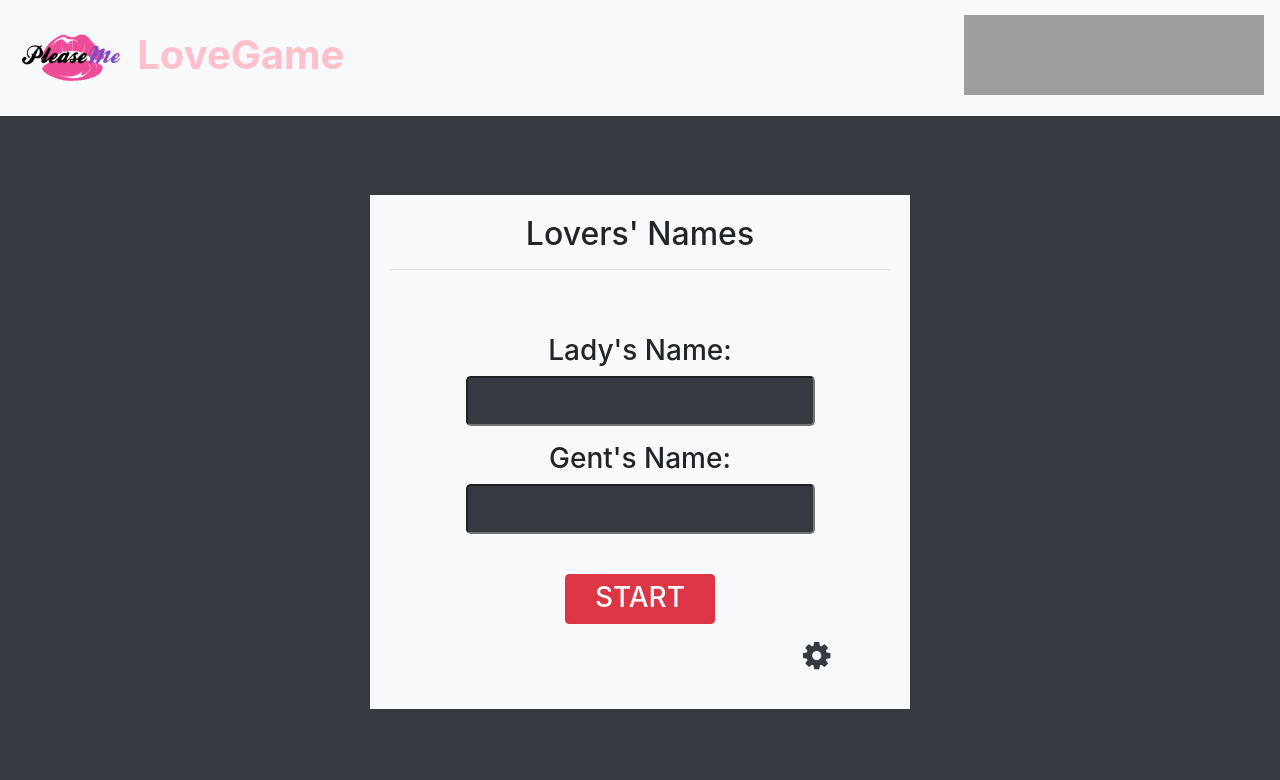
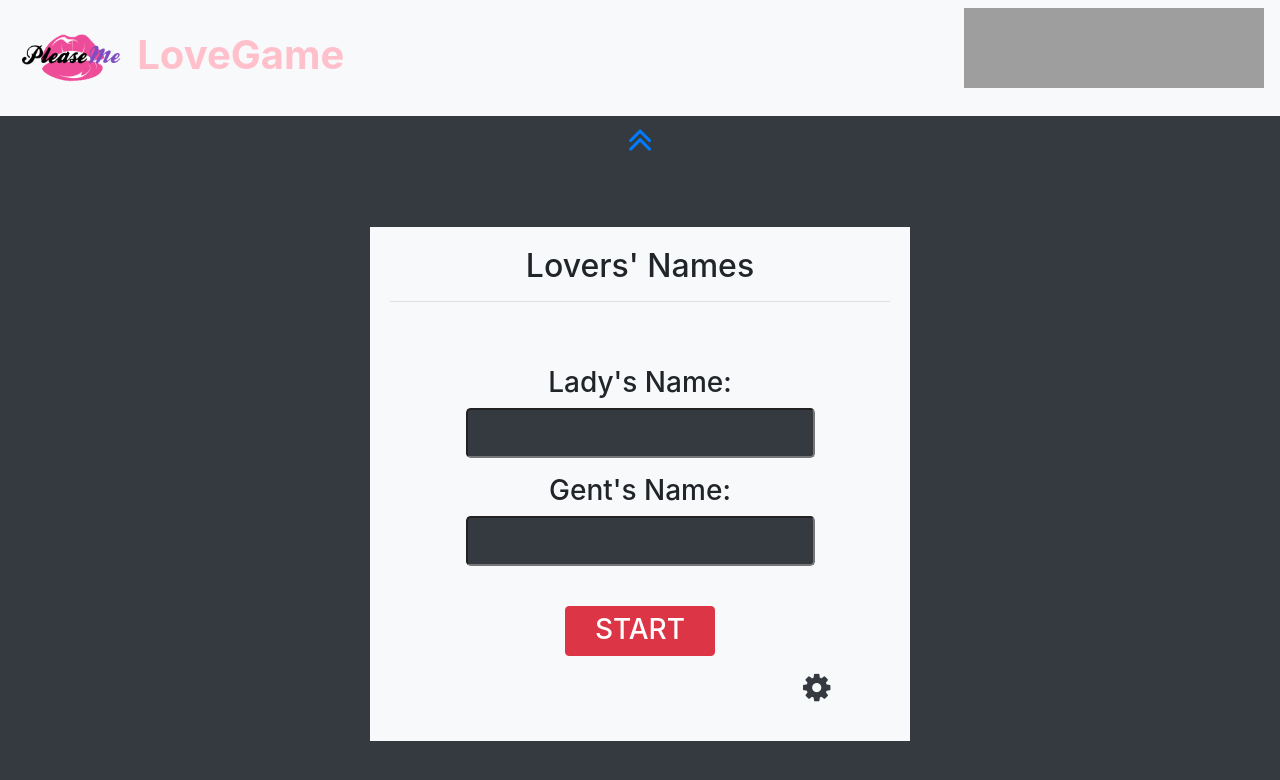
Before and after one commit to helio164/LoveGame, a plain HTML site: page index.html in a window 1280 px wide. Drawn offline with nearby package versions, Linux system fonts and the light colour scheme; grey boxes are pictures that could not be loaded.

Commit message:
added navbar toggle

```diff
--- a/index.html
+++ b/index.html
@@ -35,7 +35,7 @@ and open the template in the editor.
 </head>
 <body onload="checkTurn()" class="bg-dark">
 
-    <div class="navbar bg-light" >
+    <div class="navbar bg-light collapse show" id="navbar1" >
         <a class="navbar-brand" href="#" style="color:pink;font-size:40px;">
             <img src="img/logo/logo_clean.png" width="110" height="90" alt="PleaseMe"/>
             <b>LoveGame</b>
@@ -45,7 +45,11 @@ and open the template in the editor.
             <iframe src="https://open.spotify.com/embed?uri=spotify%3Auser%3Aspotify%3Aplaylist%3A37i9dQZF1DX0QKpU3cGsyb" width="300" height="80" frameborder="0" allowtransparency="false"></iframe>
         </div>
     </div>
-    <br>
+	<center>
+    <a href="#navbar1" data-toggle="collapse" class="collapsed" aria-expanded="false">
+        <h1 id="toggle">
+    <i class="fa fa-angle-double-up"></i>
+</h1></a></center>
     <div id="loginDiv" class="container bg-dark">
         <div id="formcontainer" class="row justify-content-center">
             <div class="TileCol col-md-6 ">
@@ -326,7 +330,12 @@ and open the template in the editor.
   </div>
 </div>
 
-
+<script>
+	$("#toggle").click(function() {
+debugger;;
+    $(this).find('i').toggleClass('fa-angle-double-up fa-angle-double-down');
+});
+</script>
 <!--
 	<div class="pull-right">
             <a href='http://www.freevisitorcounters.com'>Counters
```
